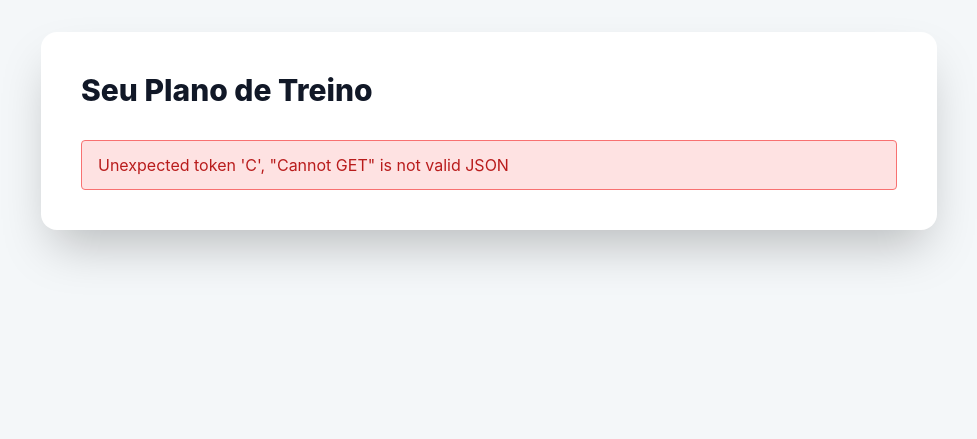
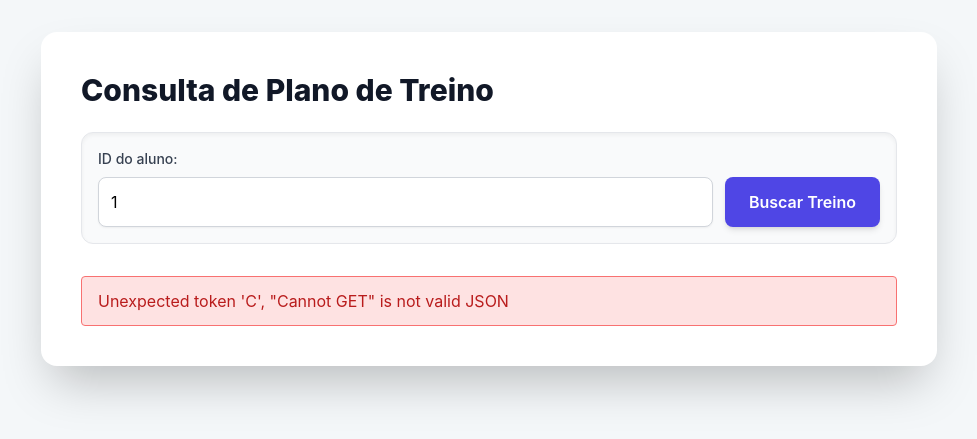
Before and after one commit to lealdavi/ProjetoES, a Flask app: template listarTreinosService/templates/index.html in a window 1280 px wide. Shown: the top 439 px of the page, without its empty margins (151-1128 px from the left). Run offline with Flask 3, Linux system fonts and the light colour scheme; the template is opened without the code that fills it, so the values that code supplies are empty; some libraries are stand-ins or nearby versions.

Commit message:
implementação do pattern de observer

```diff
--- a/cadastrarTreinoService/app.py
+++ b/cadastrarTreinoService/app.py
@@ -1,14 +1,15 @@
 import json
 import requests
 import psycopg2
+import threading
 import psycopg2.extras
 from item_treino import ItemTreino
 from treino_diario import TreinoDiario
 from treino_personalizado import TreinoPersonalizado
-from flask import Flask, request, render_template
+from flask import Flask, render_template, request
+from typing import Dict, Any
 
-EMAIL_SERVICE_URL = 'http://127.0.0.1:5001'
-EMAIL_ENDPOINT = f'{EMAIL_SERVICE_URL}/api/notificarEmailService'
+NOTIFICATION_SERVICE_URL = "http://127.0.0.1:5001/notify_treino"
 
 app = Flask(__name__)
 
@@ -22,9 +23,23 @@
     )
 
 
+def notificar_email_assincrono(payload: Dict[str, Any]):
+    print(f"\n[Publisher] -> Iniciando notificação assíncrona para {NOTIFICATION_SERVICE_URL}")
+    try:
+        response = requests.post(NOTIFICATION_SERVICE_URL, json=payload, timeout=5)
+
+        if response.status_code == 200:
+            print("[Publisher] SUCESSO: Requisição de notificação enviada.")
+        else:
+            print(f"[Publisher] ERRO ({response.status_code}): Falha ao notificar o serviço de e-mail.")
+
+    except requests.exceptions.RequestException as e:
+        print(f"[Publisher] ERRO DE CONEXÃO: Não foi possível conectar ao Serviço de E-mail. Certifique-se que o serviço está rodando na porta 5001. {e}")
+
+
 @app.route("/")
 def home():
-    return render_template("homeTreinador.html")
+    return render_template("HomeTreinador.html")
 
 
 @app.route("/cadastrar")
@@ -41,9 +56,9 @@
 
     return render_template("usuarios.html", resultado=resultado)
 
+
 @app.route("/finalizar")
 def finalizar():
-    #chamar função de enviar email
     id_aluno = request.args.get("id_aluno")
 
     if not id_aluno:
@@ -63,17 +78,31 @@
 
     email_tupla = cursor.fetchone()
 
+    cursor.execute(comando, valores)
+
+    email_tupla = cursor.fetchone()
+
     if not email_tupla:
+        conexao.close()
+        cursor.close()
         return f"Erro: Não foi possível encontrar o e-mail do aluno com ID {id_aluno}.", 404
+
+    email_aluno = email_tupla[0]
+    nome_professor = "Osmar Telo"
 
     conexao.close()
     cursor.close()
 
-    email_aluno = email_tupla[0]
-    nome_professor = "Ronnie Coleman"
+    payload = {
+        "email": email_aluno,
+        "nome_professor": nome_professor
+    }
 
-    notificar(nome_professor, email_aluno)
+    thread = threading.Thread(target=notificar_email_assincrono, args=(payload,))
+    thread.start()
+
     return f"Treino semanal personalizado cadastrado com sucesso! <br> <a href='/'>Voltar para painel do treinador</a>"
+
 
 @app.route("/ver_avaliacao_fisica", methods=["POST"])
 def mostrar_avaliacao_fisica():
--- a/listarTreinosService/templates/index.html
+++ b/listarTreinosService/templates/index.html
@@ -3,7 +3,7 @@
 <head>
     <meta charset="UTF-8">
     <meta name="viewport" content="width=device-width, initial-scale=1.0">
-    <title>Treino Personalizado</title>
+    <title>Listar Treino</title>
     <!-- Carrega Tailwind CSS para estilização -->
     <script src="https://cdn.tailwindcss.com"></script>
     <style>
@@ -20,38 +20,74 @@
 <body class="p-4 sm:p-8">
 
     <div class="max-w-4xl mx-auto bg-white shadow-2xl rounded-2xl p-6 md:p-10">
-        <h1 class="text-3xl font-extrabold text-gray-900 mb-4">Seu Plano de Treino</h1>
+        <h1 class="text-3xl font-extrabold text-gray-900 mb-6">Consulta de Plano de Treino</h1>
 
-        <!-- Container principal de visualização -->
-        <div id="loading" class="text-center py-8 text-lg font-medium text-blue-600">
-            Carregando seu treino...
+        <!-- Seção de Busca de Usuário -->
+        <div class="mb-8 p-4 bg-gray-50 rounded-xl border border-gray-200 shadow-inner">
+            <label for="user-id-input" class="block text-sm font-medium text-gray-700 mb-2">
+                ID do aluno:
+            </label>
+            <div class="flex space-x-3">
+                <input
+                    type="number"
+                    id="user-id-input"
+                    value="1"
+                    placeholder="Ex: 5"
+                    class="flex-grow p-3 border border-gray-300 rounded-lg focus:ring-indigo-500 focus:border-indigo-500 transition duration-150 shadow-sm"
+                    min="1"
+                >
+                <button
+                    id="fetch-button"
+                    class="px-6 py-3 bg-indigo-600 text-white font-semibold rounded-lg shadow-md hover:bg-indigo-700 transition duration-150 focus:outline-none focus:ring-2 focus:ring-indigo-500 focus:ring-offset-2 disabled:opacity-50"
+                >
+                    Buscar Treino
+                </button>
+            </div>
         </div>
-        <div id="treino-container" class="space-y-8">
-            <!-- Conteúdo dinâmico será injetado aqui -->
+
+        <!-- Exibição do status de carregamento e erro -->
+        <div id="loading" class="hidden text-center py-8 text-lg font-medium text-blue-600">
+            <svg class="animate-spin h-5 w-5 mr-3 inline-block text-indigo-500" viewBox="0 0 24 24">
+              <circle class="opacity-25" cx="12" cy="12" r="10" stroke="currentColor" stroke-width="4"></circle>
+              <path class="opacity-75" fill="currentColor" d="M4 12a8 8 0 018-8V0C5.373 0 0 5.373 0 12h4zm2 5.291A7.962 7.962 0 014 12H0c0 3.042 1.135 5.824 3 7.938l3-2.647z"></path>
+            </svg>
+            Carregando treino para ID: <span id="current-user-id">...</span>
         </div>
 
         <div id="error-message" class="hidden mt-8 bg-red-100 border border-red-400 text-red-700 px-4 py-3 rounded relative">
             Não foi possível carregar o treino.
         </div>
 
+        <!-- Container principal de visualização -->
+        <h2 id="treino-title" class="text-2xl font-bold text-gray-800 mt-8 mb-6 hidden">Treinos Atribuídos</h2>
+        <div id="treino-container" class="space-y-8">
+            <!-- Conteúdo dinâmico será injetado aqui -->
+        </div>
+
     </div>
 
     <script>
-        const API_ENDPOINT = '/usuarios/1/musculos';
+        // Elementos DOM
         const container = document.getElementById('treino-container');
         const loading = document.getElementById('loading');
         const errorDiv = document.getElementById('error-message');
+        const fetchButton = document.getElementById('fetch-button');
+        const userIdInput = document.getElementById('user-id-input');
+        const currentUserIdSpan = document.getElementById('current-user-id');
+        const treinoTitle = document.getElementById('treino-title');
 
         /**
          * Agrupa os dados brutos por dia de treino (sigla)
-         * @param {Array} muscles - Lista de objetos {musculo: string, sigla: string}
-         * @returns {Object} - Ex: {A: ['Peito', 'Tríceps'], B: ['Perna', 'Ombro']}
+         * ... (função groupMusclesByDay inalterada)
          */
         function groupMusclesByDay(muscles) {
             const grouped = {};
             muscles.forEach(item => {
                 const sigla = item.sigla;
                 const musculo = item.musculo;
+
+                // Ignora siglas que são '*' caso o ELSE da query seja atingido
+                if (sigla === '*') return;
 
                 if (!grouped[sigla]) {
                     grouped[sigla] = new Set(); // Usa Set para garantir músculos únicos
@@ -70,8 +106,7 @@
 
         /**
          * Cria o elemento HTML para um dia de treino agrupado.
-         * @param {string} sigla - A letra do dia (A, B, C)
-         * @param {Array} musculos - Lista de grupos musculares
+         * ... (função createDayCard inalterada)
          */
         function createDayCard(sigla, musculos) {
             const isDayA = sigla === 'A';
@@ -118,9 +153,22 @@
          * Função principal para buscar e exibir os dados.
          */
         async function fetchTreino() {
+            const userId = userIdInput.value;
+            if (!userId) {
+                errorDiv.textContent = "Por favor, insira um ID de aluno válido.";
+                errorDiv.classList.remove('hidden');
+                return;
+            }
+
+            // A URL agora é dinâmica!
+            const API_ENDPOINT = `/usuarios/${userId}/musculos`;
+
             loading.classList.remove('hidden');
+            fetchButton.disabled = true;
             errorDiv.classList.add('hidden');
             container.innerHTML = ''; // Limpa o container
+            treinoTitle.classList.add('hidden');
+            currentUserIdSpan.textContent = userId;
 
             try {
                 const response = await fetch(API_ENDPOINT);
@@ -134,8 +182,12 @@
                 const data = await response.json();
                 const muscles = data.treino_resumo;
 
+                treinoTitle.textContent = `Treinos do aluno ${data.usuario_id}: `;
+                treinoTitle.classList.remove('hidden');
+
+
                 if (!muscles || muscles.length === 0) {
-                    container.innerHTML = '<p class="text-gray-500">Nenhum treino diário encontrado.</p>';
+                    container.innerHTML = '<p class="text-gray-500">Nenhum treino disponível</p>';
                     return;
                 }
 
@@ -150,6 +202,8 @@
 
             } catch (error) {
                 console.error("Erro ao buscar dados:", error);
+
+                // Mensagem de erro mais clara, capturando a mensagem retornada pelo Flask
                 const displayMessage = error.message.includes('HTTP')
                     ? "Erro de conexão com a API. Verifique se o servidor está rodando."
                     : error.message;
@@ -157,13 +211,22 @@
                 errorDiv.textContent = displayMessage;
                 errorDiv.classList.remove('hidden');
                 container.innerHTML = '';
+                treinoTitle.classList.add('hidden');
+
             } finally {
                 loading.classList.add('hidden');
+                fetchButton.disabled = false;
             }
         }
 
-        // Inicia o carregamento dos dados
-        window.onload = fetchTreino;
+        // Adiciona o listener ao botão de busca
+        fetchButton.addEventListener('click', fetchTreino);
+
+        // Carrega o treino do ID 1 por padrão ao iniciar
+        window.onload = () => {
+             // Damos um pequeno delay para garantir que o input inicial seja lido
+             setTimeout(fetchTreino, 50);
+        }
     </script>
 </body>
 </html>
```
Also changed, not shown: listarTreinosService/app.py (+12 -6 lines), notificarEmailService/app.py (+22 -17 lines).
